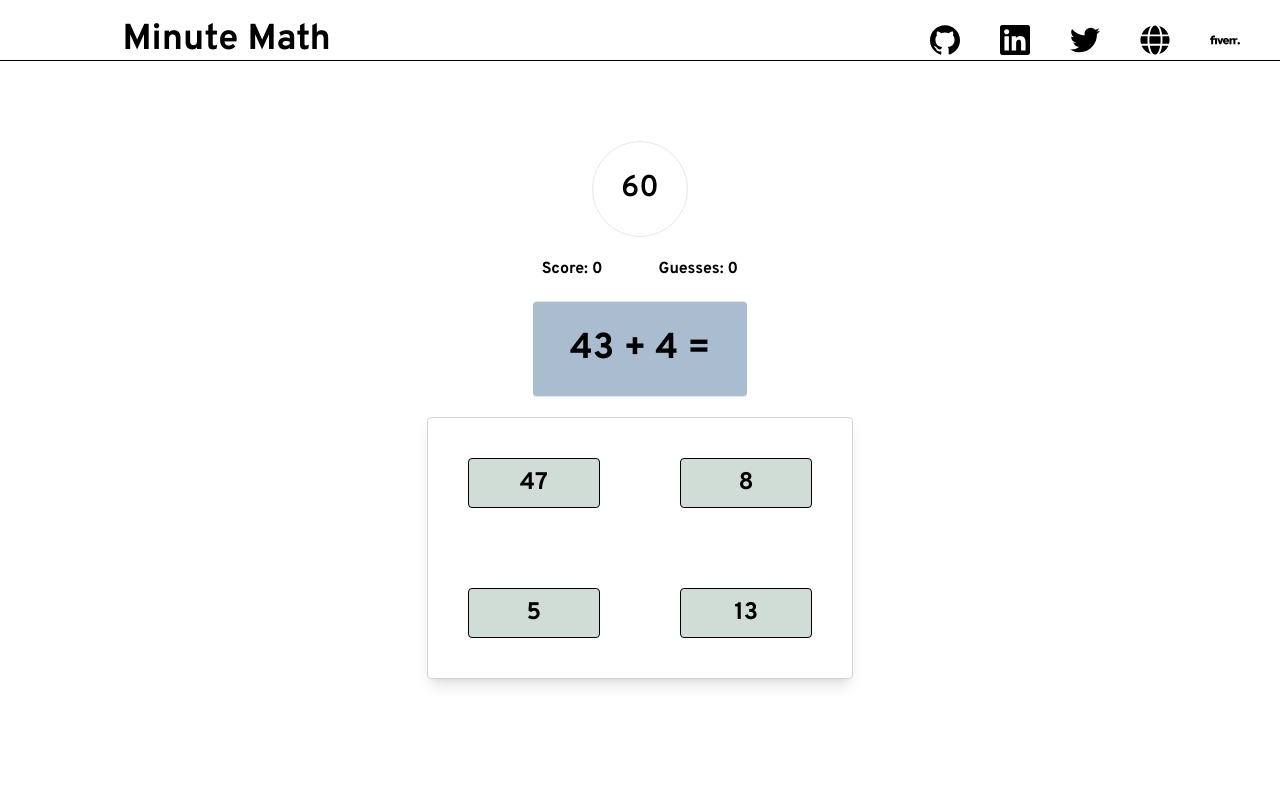
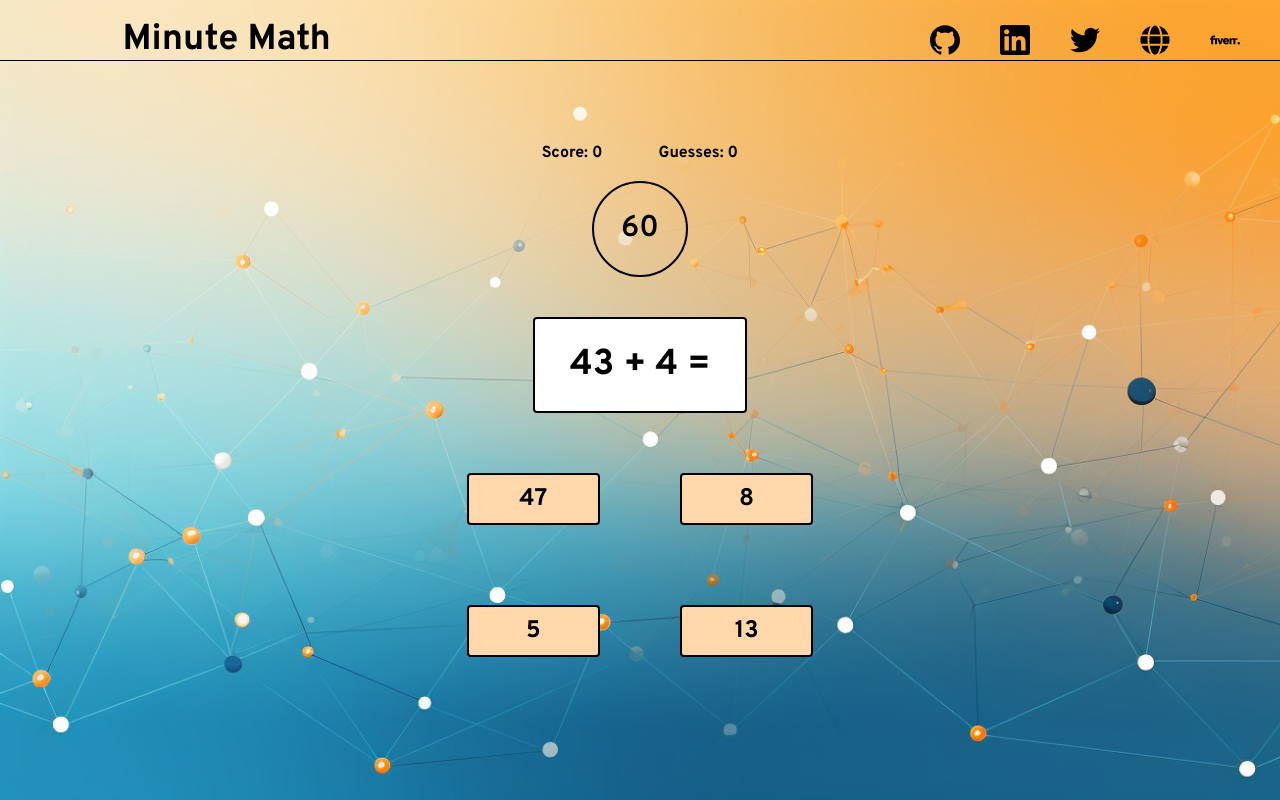
Before and after one commit to dannonb/minute-math, a Next.js app: page / in a window 1280 px wide. Both pictures are taken after a click on the button "Easy". Built offline with nearby package versions, Linux system fonts and the light colour scheme.

Commit message:
added background and changed some colors

```diff
--- a/src/app/layout.tsx
+++ b/src/app/layout.tsx
@@ -2,9 +2,12 @@ import './globals.css'
 import type { Metadata } from 'next'
 import { Overpass } from 'next/font/google'
 
+import bg from '../assets/math-bg.png'
+
 const inter = Overpass({ subsets: ['latin'] })
 
 import Header from '@/components/Header/Header'
+import Footer from '@/components/Footer/Footer'
 
 export const metadata: Metadata = {
   title: 'Minute Math',
@@ -18,7 +21,7 @@ export default function RootLayout({
 }) {
   return (
     <html lang="en">
-      <body className={`${inter.className}`}>
+      <body className={`${inter.className} bg-[url("/math-bg.png")] bg-no-repeat bg-cover h-screen`}>
         <Header />
         <main className='contianer'>{children}</main>
       </body>
--- a/src/app/page.tsx
+++ b/src/app/page.tsx
@@ -13,11 +13,11 @@ const HomePage = () => {
   return (
     <section>
       {showGame ?
-        <div className='lg:mt-20 mt-10'>
+        <div className='lg:pt-20 pt-10'>
           <Game difficulty={selectedDifficulty} setIsPlaying={setIsPlaying} setShowGame={setShowGame} isPlaying={isPlaying} />
         </div>
         :
-        <div className='lg:mt-60 mt-20'>
+        <div className='lg:pt-60 pt-20'>
           <Settings setDifficulty={setSelectedDifficulty} setShowGame={setShowGame} />
         </div>
       }
--- a/src/components/Footer/Footer.tsx
+++ b/src/components/Footer/Footer.tsx
@@ -2,7 +2,7 @@ import React from 'react'
 
 const Footer = () => {
   return (
-    <footer className='fixed bottom-0 left-0 right-0 -z-10'>
+    <footer className='fixed bottom-0 left-0 right-0'>
         <div className='flex flex-col justify-between'>
             <div className='w-full h-10 bg-[#A9BCD0]'></div>
             <div className='w-full h-10 bg-[#373F51]'></div>
--- a/src/components/GameScreen/AnswerTile.tsx
+++ b/src/components/GameScreen/AnswerTile.tsx
@@ -7,7 +7,7 @@ interface IAnswerTileProps {
 
 const AnswerTile = ({ choice, handleOnClick }: IAnswerTileProps) => {
   return (
-    <button className='border border-black rounded p-2 m-10 font-bold bg-[#D0DDD7] hover:bg-gray-200 text-2xl' onClick={() => handleOnClick(choice)}>{choice}</button>
+    <button className='border-2 border-black rounded p-2 m-10 font-bold bg-orange-200 hover:bg-gray-200 text-2xl' onClick={() => handleOnClick(choice)}>{choice}</button>
   )
 }
 
--- a/src/components/GameScreen/Answers.tsx
+++ b/src/components/GameScreen/Answers.tsx
@@ -8,7 +8,7 @@ interface IAnswersProps {
 
 const Answers = ({ choices, handleSelectAnswer }: IAnswersProps) => {
   return (
-    <div className='grid grid-cols-2 lg:w-1/3 w-full lg:border border-b border-gray-300 lg:rounded shadow-lg'>
+    <div className='grid grid-cols-2 lg:w-1/3 w-full'>
         {choices.map((choice, index) => (
             <AnswerTile key={index} choice={choice} handleOnClick={handleSelectAnswer} />
         ))}
--- a/src/components/GameScreen/DisplayTime.tsx
+++ b/src/components/GameScreen/DisplayTime.tsx
@@ -6,7 +6,7 @@ interface IDisplayTimeProps {
 
 const DisplayTime = ({ time }: IDisplayTimeProps) => {
     return (
-        <div className={`flex mb-5 h-24 w-24 justify-center items-center border rounded-full bg-[${time > 30 ? '#73964E' : time > 10 ? '#FFCB77' : '#8A3033'}] ${time <= 10 && 'animate-pulse'}`}>
+        <div className={`flex mb-5 h-24 w-24 justify-center items-center border-2 border-black rounded-full ${time <= 10 && 'animate-pulse'}`}>
             <div className='text-center'>
                 <p className='text-3xl font-semibold'>{time}</p>
             </div>
--- a/src/components/GameScreen/Game.tsx
+++ b/src/components/GameScreen/Game.tsx
@@ -100,8 +100,8 @@ const Game = ({ difficulty, setIsPlaying, isPlaying, setShowGame }: IGameProps)
                 <p className='text-5xl text-center font-bold'>{message}</p>
             ) : (
                 <div className='flex flex-col items-center justify-center'>
+                    <Stats score={score} guesses={totalGuesses} />
                     <DisplayTime time={currentTime} />
-                    <Stats score={score} guesses={totalGuesses} />
                     <Question expression={currentQuestion} />
                     <Answers choices={currentChoices} handleSelectAnswer={handleGuess} />
                 </div>
--- a/src/components/GameScreen/Question.tsx
+++ b/src/components/GameScreen/Question.tsx
@@ -6,7 +6,7 @@ interface IQuestionProps {
 
 const Question = ({ expression }: IQuestionProps) => {
   return (
-    <div className='lg:w-1/6 w-full p-15 h-24 items-center flex justify-center lg:my-5 my-2 border-y lg:rounded bg-[#A9BCD0]'>
+    <div className='lg:w-1/6 w-full p-15 h-24 items-center flex justify-center lg:my-5 lg:rounded my-2 bg-white lg:border-2 border-black'>
         <p className='lg:text-4xl text-3xl font-bold text-center'>{expression}</p>
     </div>
   )
--- a/src/components/GameScreen/Results.tsx
+++ b/src/components/GameScreen/Results.tsx
@@ -27,7 +27,7 @@ const Results = ({ difficulty, score, guesses, setShowGame }: IResultsProps) =>
     return `${perc}%`
   }
   return (
-    <div className='flex flex-col lg:w-1/3 w-1/2 m-auto mt-10 items-center justify-center border-black border'>
+    <div className='flex flex-col lg:w-1/3 w-1/2 m-auto mt-10 items-center justify-center border-black border-2 rounded bg-white'>
       <h4 className='text-4xl font-semibold m-5 underline'>Results</h4>
       <div>
         <div className='m-5'>
@@ -44,7 +44,7 @@ const Results = ({ difficulty, score, guesses, setShowGame }: IResultsProps) =>
         </div>
       </div>
       <div>
-        <button className='font-bold py-2 px-4 border border-black rounded shadow my-5 hover:bg-gray-200' onClick={() => setShowGame(false)}>Play Again</button>
+        <button className='font-bold py-2 px-4 border-2 border-black rounded shadow my-5 hover:bg-gray-200' onClick={() => setShowGame(false)}>Play Again</button>
       </div>
     </div>
   )
--- a/src/components/GameScreen/Stats.tsx
+++ b/src/components/GameScreen/Stats.tsx
@@ -7,7 +7,7 @@ interface IStatsProps {
 
 const Stats = ({ score, guesses }: IStatsProps) => {
   return (
-    <div className='flex item-center justify-center'>
+    <div className='flex item-center justify-center mb-4'>
         <p className='text-md mx-7 font-bold'>{`Score: ${score}`}</p>
         <p className='text-md mx-7 font-bold'>{`Guesses: ${guesses}`}</p>
     </div>
--- a/src/components/Settings/Settings.tsx
+++ b/src/components/Settings/Settings.tsx
@@ -27,7 +27,7 @@ const Settings = ({ setDifficulty, setShowGame }: ISettingsProps) => {
     return (
         <div className='flex flex-col items-center justify-center'>
             {difficulties.map((difficulty, index) => (
-                <button className={`bg-white hover:bg-gray-200 text-gray-800 md:text-2xl font-bold py-2 px-4 border border-gray-400 rounded shadow w-1/4 max-w-xs my-5`} key={index} onClick={() => {
+                <button className={`bg-white hover:bg-gray-200 text-gray-800 md:text-2xl font-bold py-2 px-4 border-2 border-black rounded shadow w-1/4 max-w-xs my-5`} key={index} onClick={() => {
                     setDifficulty(difficulty.value)
                     setShowGame(true)
                 }}>{difficulty.text}</button>
--- a/tailwind.config.js
+++ b/tailwind.config.js
@@ -11,6 +11,7 @@ module.exports = {
         'gradient-radial': 'radial-gradient(var(--tw-gradient-stops))',
         'gradient-conic':
           'conic-gradient(from 180deg at 50% 50%, var(--tw-gradient-stops))',
+        'math-bg': "url('/public/math-bg.png')"
       },
     },
   },
```
Also changed, not shown: public/math-bg.png (added).
